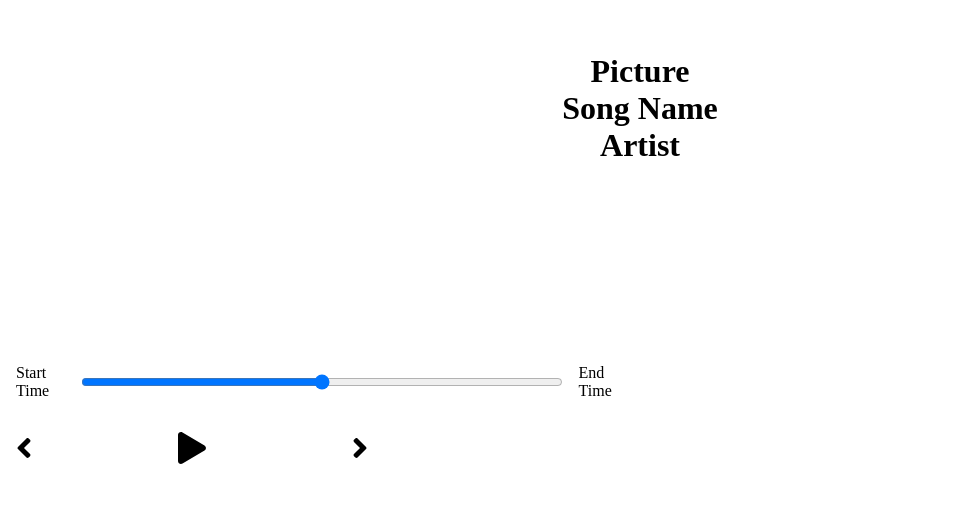
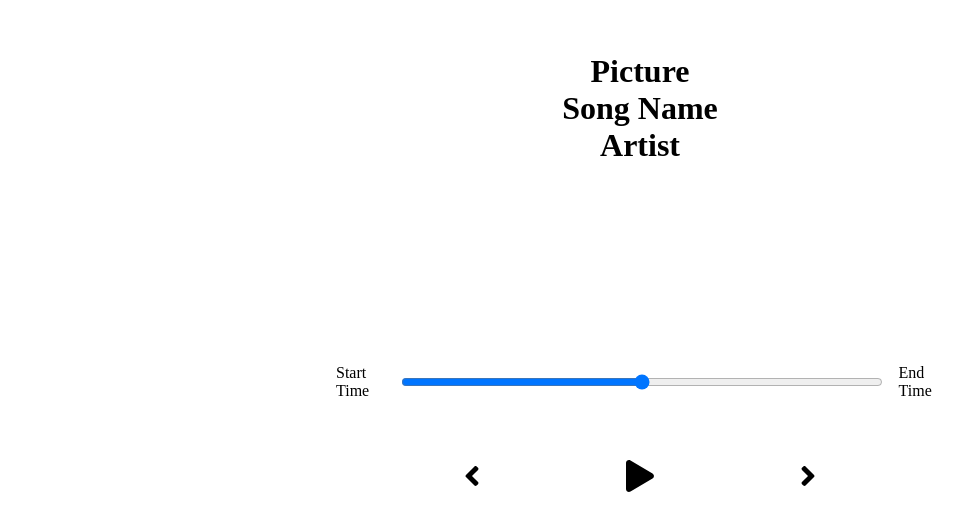
Before and after one commit to dianavile/react-music, a React (Create React App) app: page / in a window 1280 px wide. Shown: the part 132-662 px from the top of the page, without its empty margins (0-979 px from the left). Built offline with nearby package versions, Linux system fonts and the light colour scheme.

Commit message:
add player-container

```diff
--- a/src/components/Player.js
+++ b/src/components/Player.js
@@ -8,7 +8,7 @@ import {
 
 const Player = () => {
   return (
-    <div className="Player">
+    <div className="player-container">
       <div className="time-control">
         <p>Start Time</p>
         <input type="range" />
@@ -21,8 +21,7 @@ const Player = () => {
           className="skip-forward"
           size="2x"
           icon={faAngleRight}
-
-              />
+        />
       </div>
     </div>
   );
--- a/src/styles/_player.scss
+++ b/src/styles/_player.scss
@@ -1,4 +1,4 @@
-.player {
+.player-container {
   min-height: 20vh;
   display: flex;
   flex-direction: column;
@@ -9,6 +9,7 @@
 .time-control {
   width: 50%;
   display: flex;
+  align-items: center;
   input {
     width: 100%;
     padding: 1rem 2rem;
```
